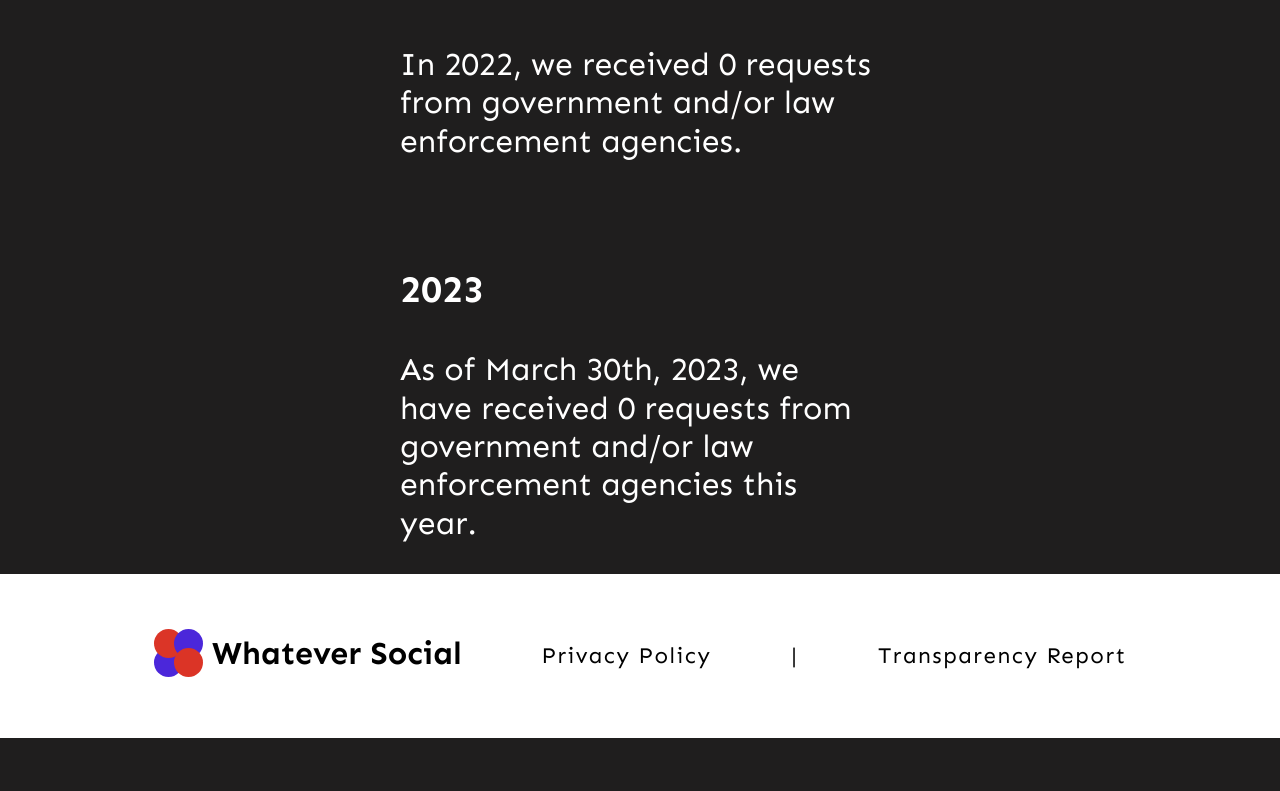
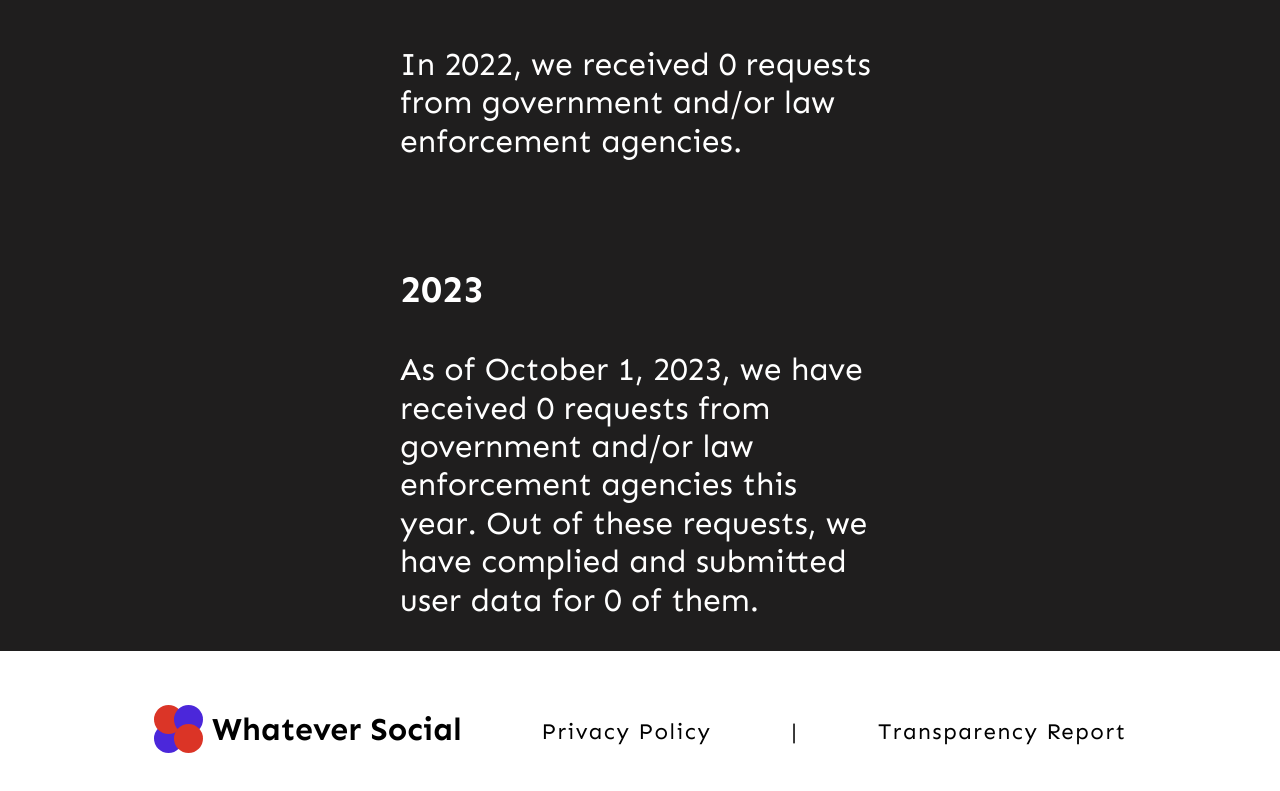
Before and after one commit to WhateverLabs/WhateverSite, a SvelteKit app: page /transparency in a window 1280 px wide. Shown: the part 563-1354 px from the top of the page. Before the commit the page ends 1301 px from the top, so only its background shows below. Built offline with nearby package versions, Linux system fonts and the light colour scheme.

Commit message:
Transparency updates

```diff
--- a/src/routes/transparency/+page.svelte
+++ b/src/routes/transparency/+page.svelte
@@ -8,8 +8,8 @@
 		<br />
 		<h3>2023</h3>
 		<p>
-			As of March 30th, 2023, we have received 0 requests from government and/or law enforcement
-			agencies this year.
+			As of October 1, 2023, we have received 0 requests from government and/or law enforcement
+			agencies this year. Out of these requests, we have complied and submitted user data for 0 of them.
 		</p>
 	</div>
 </div>
```
